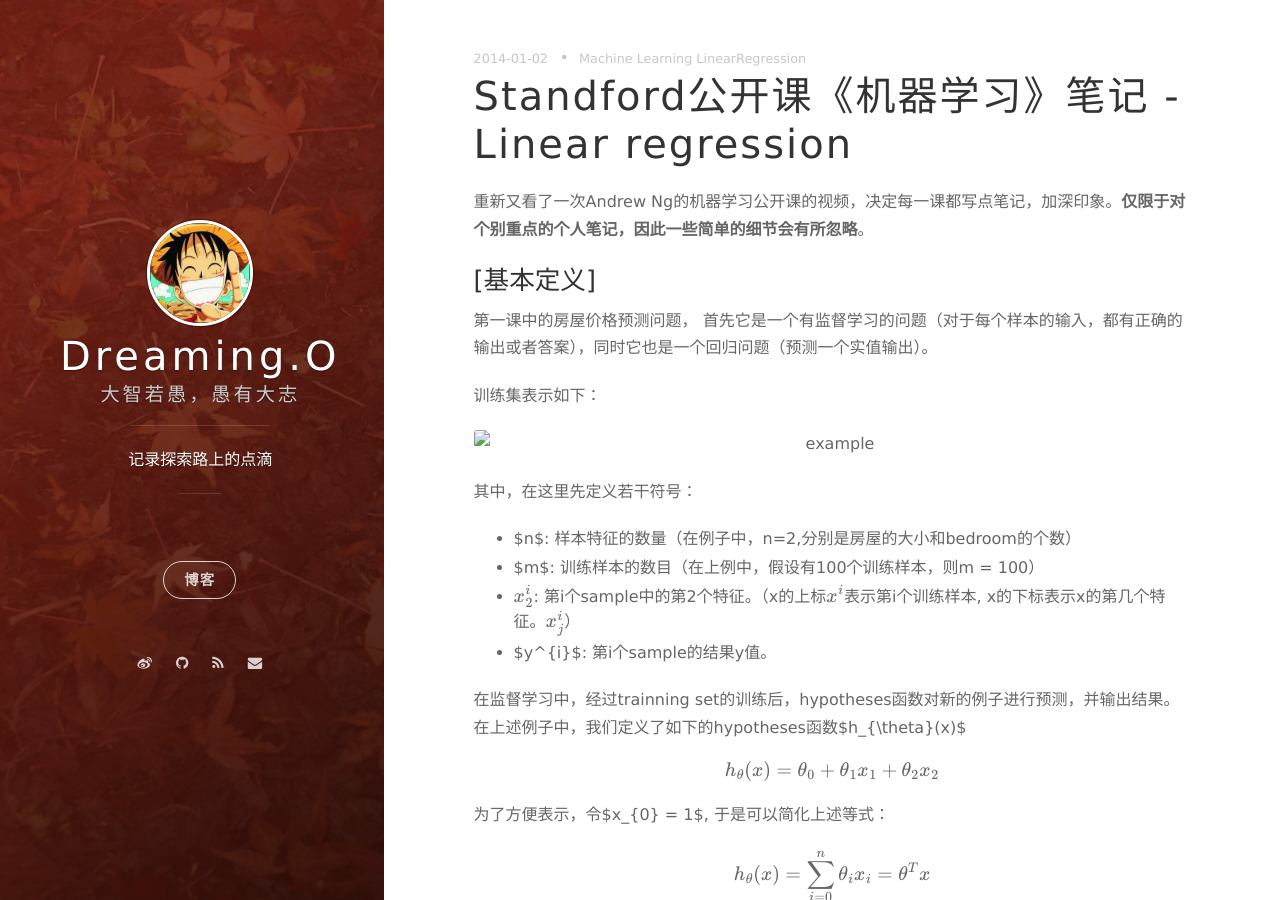
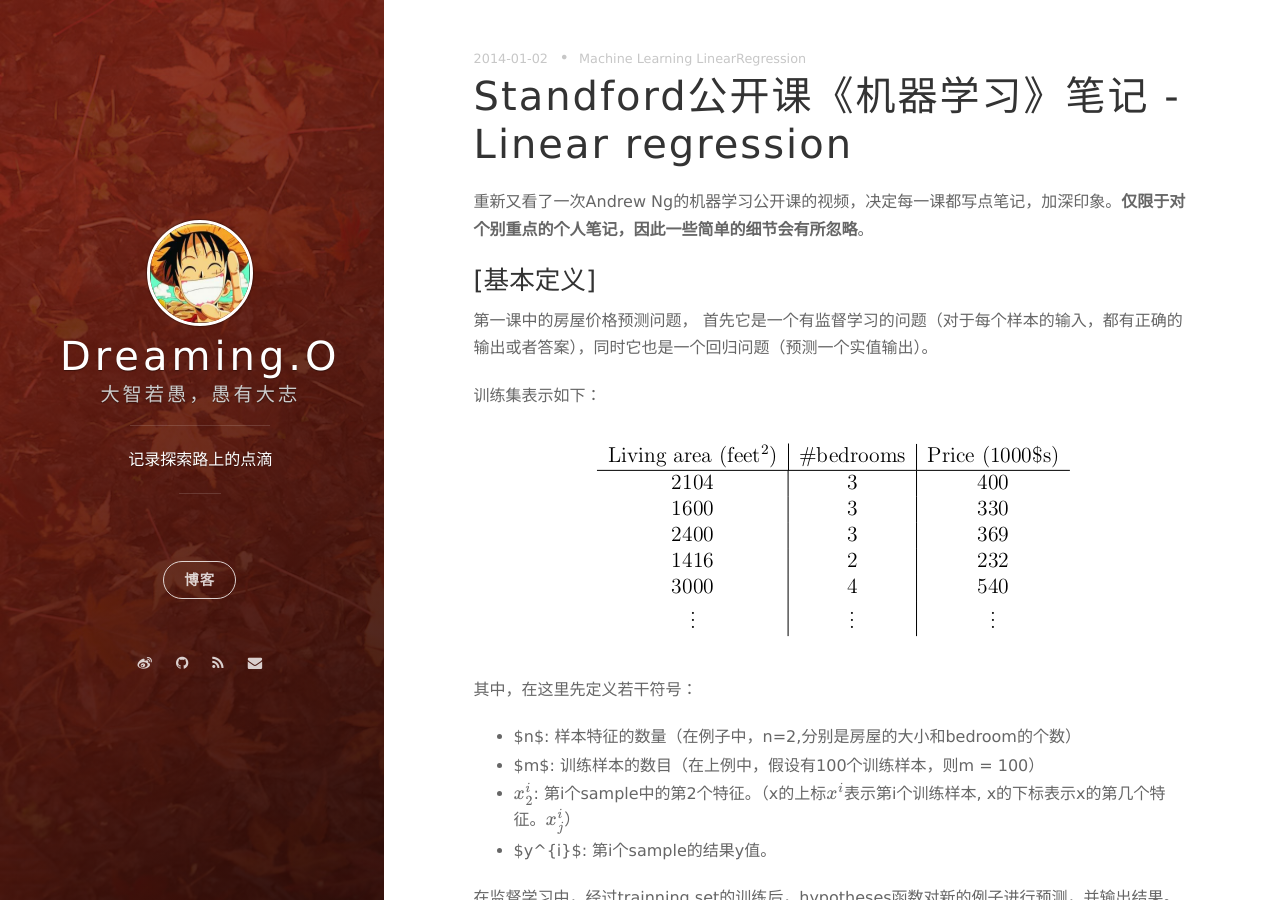
Before and after one commit to dreamingo/dreamingo.github.io, a Jekyll site: the page built from _posts/2014-01-02-linear-regression.md, in a window 1280 px wide and 900 px high. Built offline with Jekyll 4.4.1, drawn with Linux system fonts in a browser that asks for light colours; nearby versions of some CDN libraries; formulas are drawn with MathJax 3; comment, search, counter and statistics services are not loaded.

Commit message:
modifiy image url in old posts

```diff
--- a/_posts/2014-01-02-linear-regression.md
+++ b/_posts/2014-01-02-linear-regression.md
@@ -19,7 +19,7 @@
 
 训练集表示如下：
 
-![example]({{site.url}}/images/linear_regression/examples.png)
+![example](/assets/images/linear_regression/examples.png)
 
 其中，在这里先定义若干符号：
 
@@ -49,8 +49,8 @@
 **根据初始参数的不同，梯度下降方法有可能达到局部最优点，不一定达到全局最优点。**
 
 
-<img src="{{site.url}}/images/linear_regression/gd1.png" width="300px" />
-<img src="{{site.url}}/images/linear_regression/gd2.png" width="300px" />
+<img src="/assets/images/linear_regression/gd1.png" width="300px" />
+<img src="/assets/images/linear_regression/gd2.png" width="300px" />
 
 在做Gradient descent的时候，一般会进行`feature scaling`,即是将各个特征标准化，会有效加快梯度下降的速度，使得各个特征的下降速度不会相差过远。使其取值范围在$-1<= x <= 1$, 一般会使
 
@@ -63,13 +63,13 @@
 
 而其中，根据$h_\theta(x), \frac{\partial}{\partial\theta_{j}}J(\theta)$的推导如下：
 
-<img src="{{site.url}}/images/linear_regression/partial.png" width="500px" />
+<img src="/assets/images/linear_regression/partial.png" width="500px" />
 
 因此，$\theta$的更新公式为：$$ \theta_{j} := \theta_{j} - \alpha\sum_{i}^{m}(h_{\theta}(x^{(i)}) - y^{(i)})x_j^{(i)} $$
 
 上面提到的，称为**`batch gradient descent`**,而一般在大规模机器学习中，更常用的则是**`SGD（stochastic gradient descent）`**，其算法如下：
 
-<img src="{{site.url}}/images/linear_regression/sgd.png" width="500px" />
+<img src="/assets/images/linear_regression/sgd.png" width="500px" />
 
 `batch gradient descent`[`GBD`]每次都必须使用所有的样本来更新每一个$\theta$，而`SGD`在一轮的迭代中，对比与`GBD`, 主要是少了$\sum$符号，每次只用一个训练样本更新所有的$\theta$。因此，在训练数据很大的时候，`SGD`速度上明显更加优先。（虽然`SGD`不是每次迭代得到的损失函数都向着全局最优方向， 但是大的整体的方向是向全局最优解的，最终的结果往往是在全局最优解附近。`SGD`通常`比batch gradient descent`更快**接近**$\theta$的最小值，要注意SGD也许永远都**不会收敛**于最小值，并且`SGD`中得到的$\theta$会一直徘徊在$J(\theta)$最小值附近，但是在实际应用上，接近最小值的效果对比与最小值的效果，都已经足够的优秀了）
 
@@ -77,9 +77,9 @@
 
 如果损失函数是二次的话，那么这时候我们可以**矩阵求导**的方法快速求解出损失函数$J(\theta)$的最小值。具体推导过程如下：
 
-<img src="{{site.url}}/images/linear_regression/ne1.png" width="500px" />
+<img src="/assets/images/linear_regression/ne1.png" width="500px" />
 <br>
-<img src="{{site.url}}/images/linear_regression/ne2.png" width="500px" />
+<img src="/assets/images/linear_regression/ne2.png" width="500px" />
 
 上述的推断设计到大量的线性代数知识，有兴趣的同学可以参考这门课的lecture note1来进行推导。最终，我们可以求出$\theta = (X^{T}X)^{-1}X^{T}\overrightarrow{y}$
 
@@ -97,16 +97,16 @@
 
 这意味着：
 
-<img src="{{site.url}}/images/linear_regression/likehood.png" width="400px" />
+<img src="/assets/images/linear_regression/likehood.png" width="400px" />
 
 同时我们定义likelihood函数$L(\theta) = L(\theta;X, \overrightarrow{y}) = p(\overrightarrow{y}\mid{X;\theta})$..[似然函数可以理解为给定参数$\theta$和X，y出现的概率]。
 因此：
 
-<img src="{{site.url}}/images/linear_regression/likelihood2.png" width="500px" />
+<img src="/assets/images/linear_regression/likelihood2.png" width="500px" />
 
 而所谓的**最大似然[maximum likelihood],则是意味着通过选择参数$\theta$，使得数据出现的概率尽可能的大**,而往往为了使得似然函数最大化，将其取log化是一般优化的方法之一;
 
-<img src="{{site.url}}/images/linear_regression/likelihood3.png" width="500px" />
+<img src="/assets/images/linear_regression/likelihood3.png" width="500px" />
 
 从上图可以看出，要使得$\ell(\theta)$最大，即是要等式的后面部分$\sum_{i=1}^{m}(y^{(i)} - \theta^{T}x^{(i)})^{2}$尽可能的小。因此可以看出，这种基于最小二乘法（least-squares）的回归方法是对应于对$\theta$的最大似然估计上的。
 
```
Also changed, not shown: _posts/2014-03-02-semi-supervised-hashing.md (+5 -5 lines).
